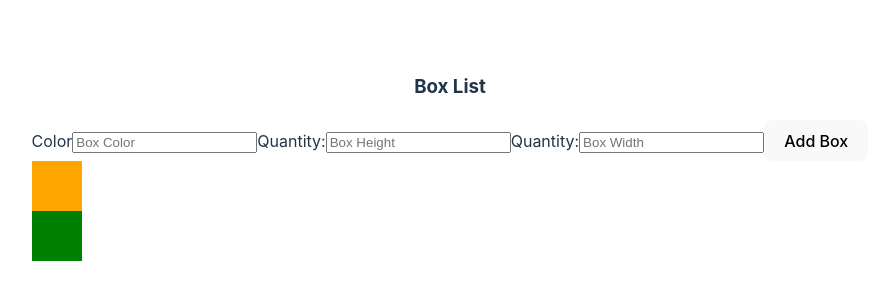
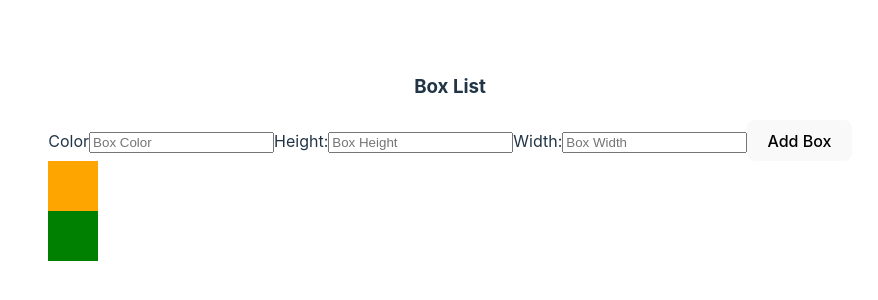
Before and after one commit to jonjones320/React-Forms-Exercise, a React (Vite) app in the folder ColorBoxMaker/: page / in a window 1280 px wide. Shown: the part 242-542 px from the top of the page, without its empty margins (190-1068 px from the left). Built offline with nearby package versions, Linux system fonts and the light colour scheme.

Commit message:
Fixed a typo

```diff
--- a/ColorBoxMaker/src/NewBoxForm.jsx
+++ b/ColorBoxMaker/src/NewBoxForm.jsx
@@ -31,7 +31,7 @@ const NewBoxForm = ({ addBox }) => {
         value={formData.color}
         onChange={handleChange}
       />
-      <label htmlFor="height">Quantity:{formData.height}</label>
+      <label htmlFor="height">Height:{formData.height}</label>
       <input
         id="height"
         type="text"
@@ -40,7 +40,7 @@ const NewBoxForm = ({ addBox }) => {
         value={formData.height}
         onChange={handleChange}
       />
-      <label htmlFor="width">Quantity:{formData.width}</label>
+      <label htmlFor="width">Width:{formData.width}</label>
       <input
         id="width"
         type="text"
```
